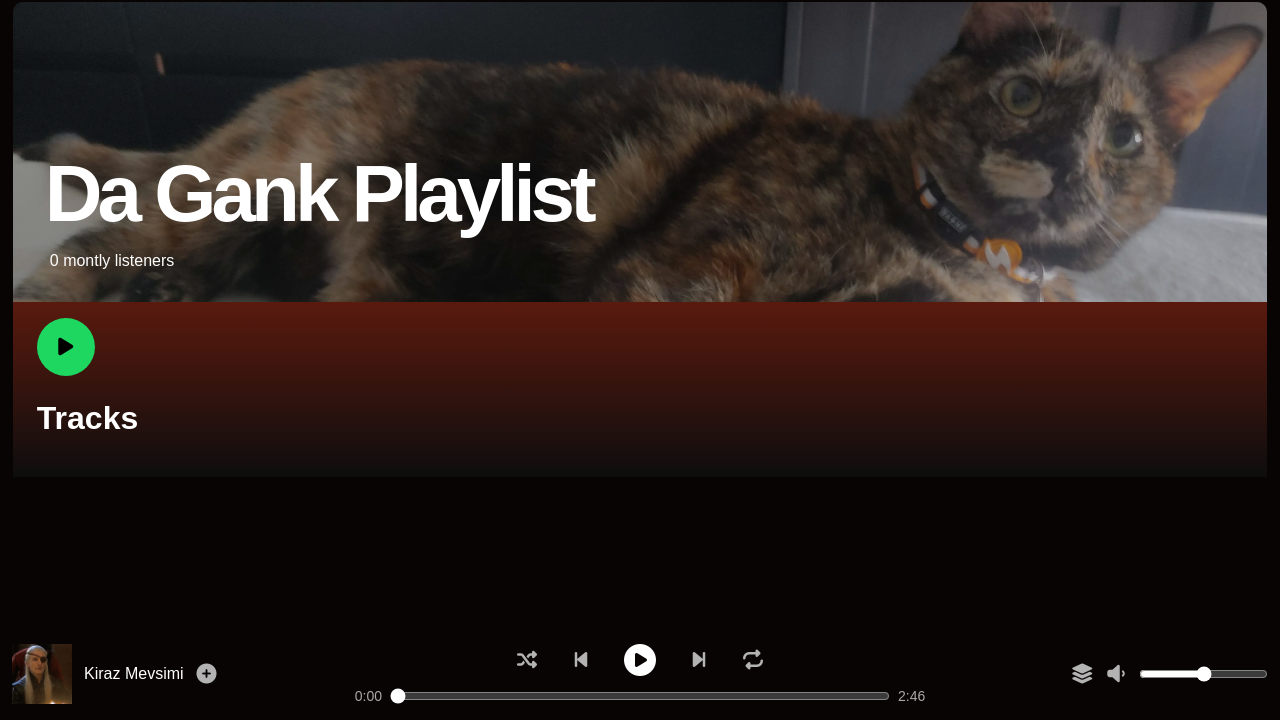
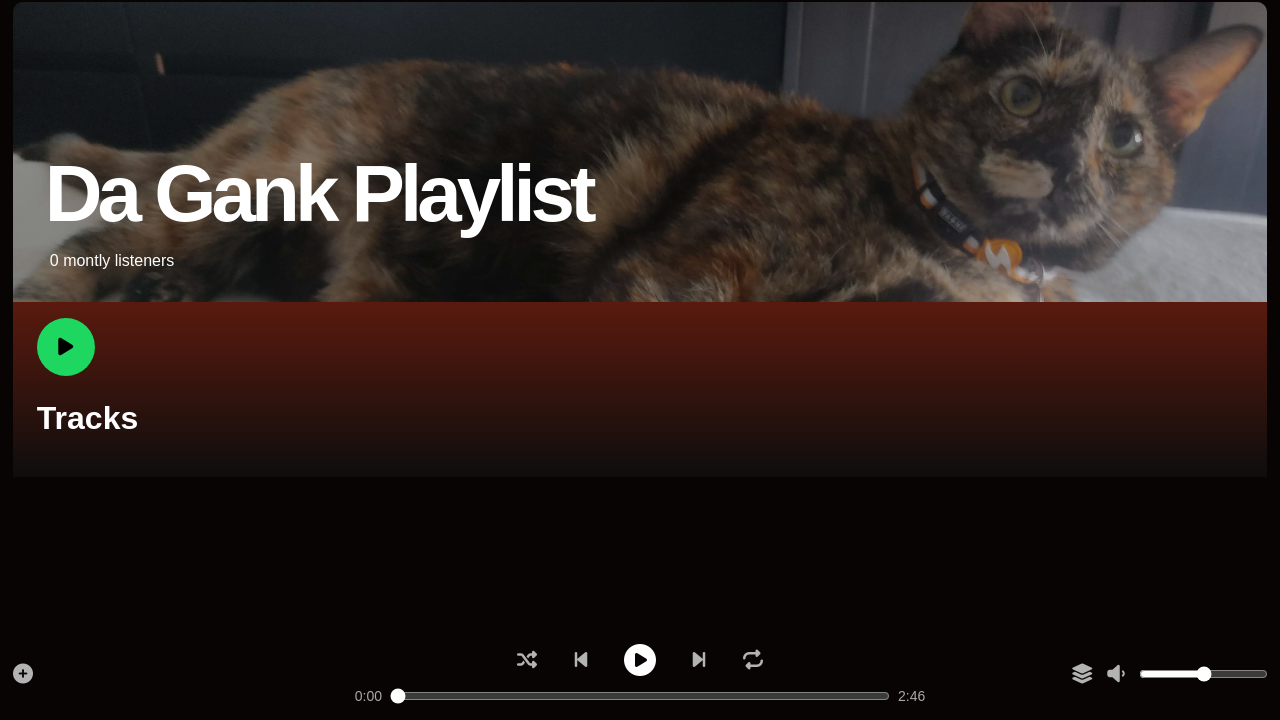
Before and after one commit to TraumeVonHeidelberg/DaGankPlaylist, a website: page public/index.html in a window 1280 px wide. Shown: the part 80-800 px from the top of the page. Drawn offline with Linux system fonts and the light colour scheme; no server answers.

Commit message:
so close

```diff
--- a/public/index.html
+++ b/public/index.html
@@ -134,9 +134,9 @@
 
         <section class="music-player" id="musicPlayer">
             <div class="music-player-item music-player-first-item">
-                <img src="./img/da gank members/chy.webp" alt="Da member who added this song to playlist"
+                <!-- <img src="./img/da gank members/chy.webp" alt="Da member who added this song to playlist"
                     class="music-player-img">
-                <p class="music-player-song-title">Kiraz Mevsimi</p>
+                <p class="music-player-song-title">Kiraz Mevsimi</p> -->
                 <button class="btn add-linked-songs"><i
                         class="music-player-icon plus-icon fa-solid fa-circle-plus"></i></button>
             </div>
```
